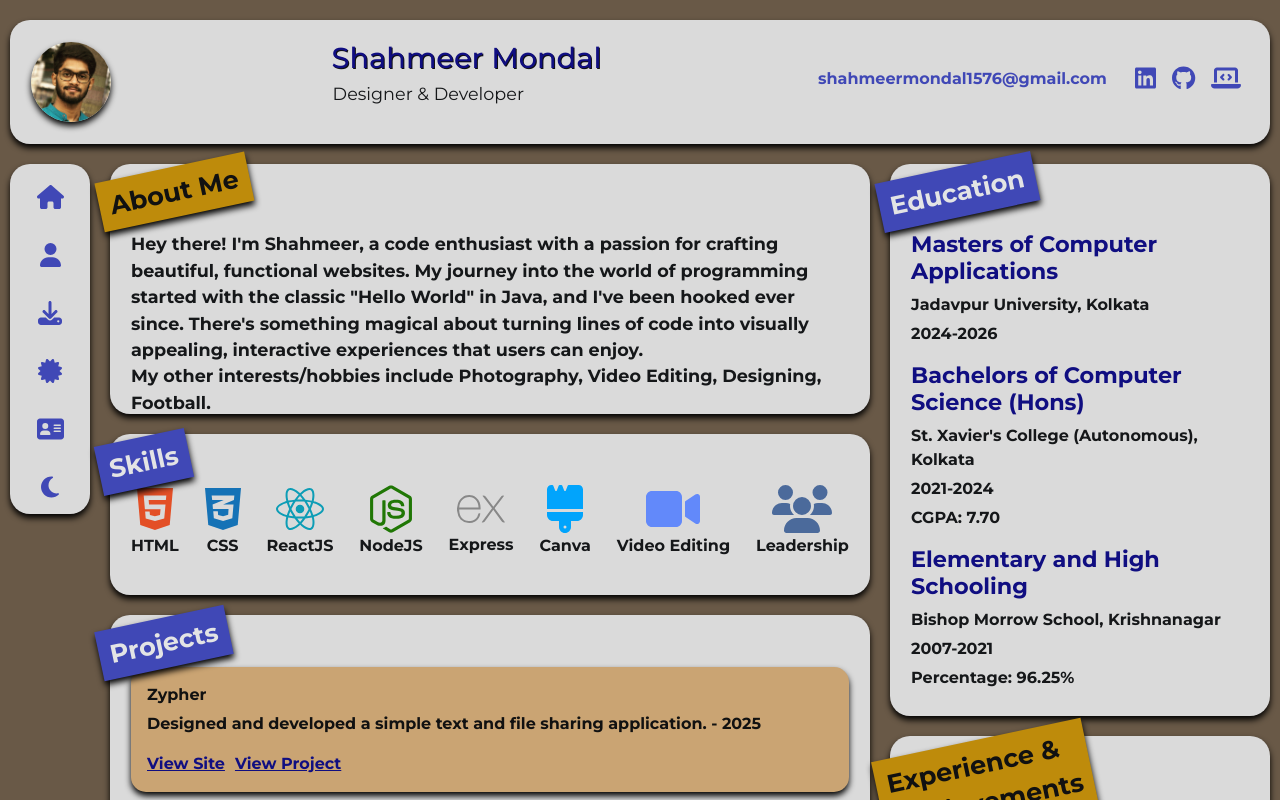
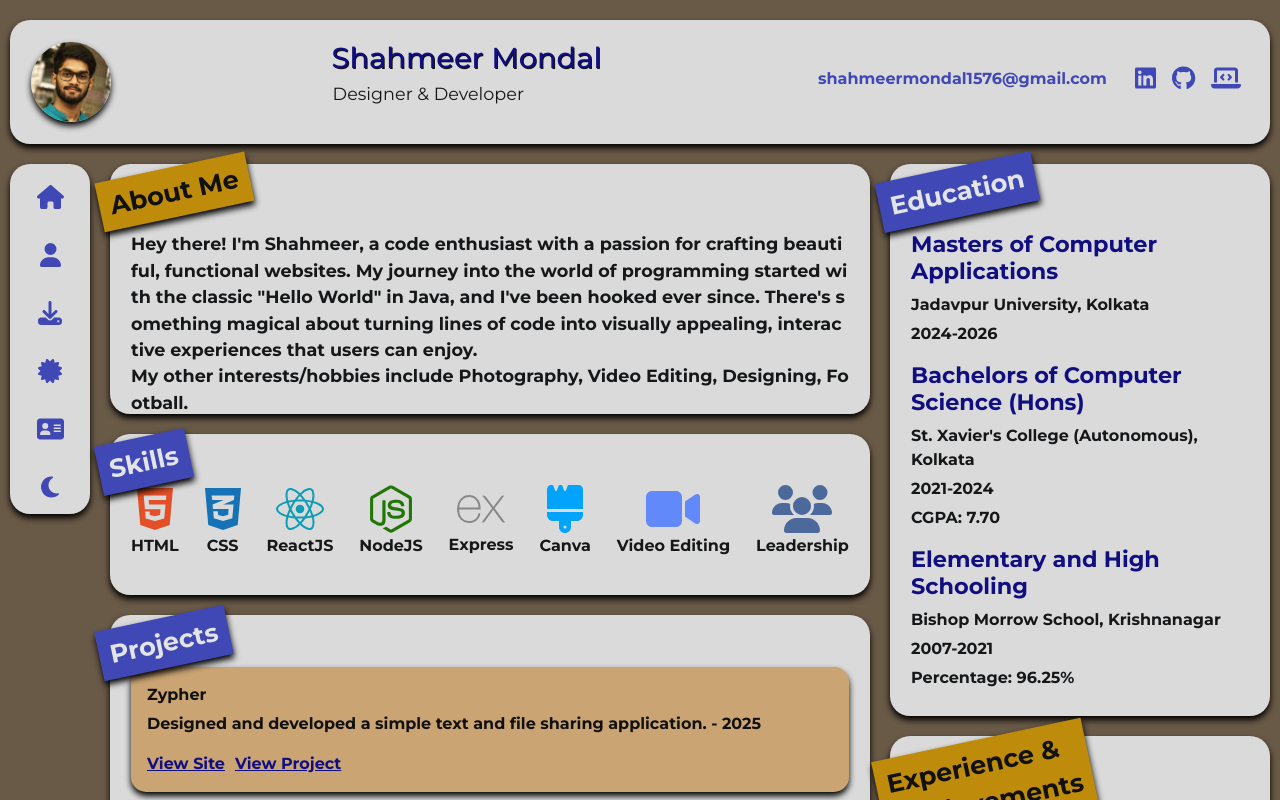
Before and after one commit to Shahmeer24/msam, a React (Vite) app: page / in a window 1280 px wide. Shown: the top 800 px of the page. Built offline with nearby package versions, Linux system fonts and the light colour scheme; a web font is replaced by a local one.

Commit message:
Update totalStyling.module.css

```diff
--- a/src/totalStyling.module.css
+++ b/src/totalStyling.module.css
@@ -253,6 +253,8 @@ button {
 .aboutMeContent p {
     margin-top: 1rem;
     overflow-y: auto;
+    word-break: break-all;
+  overflow-wrap: anywhere;
 
 }
 
```
